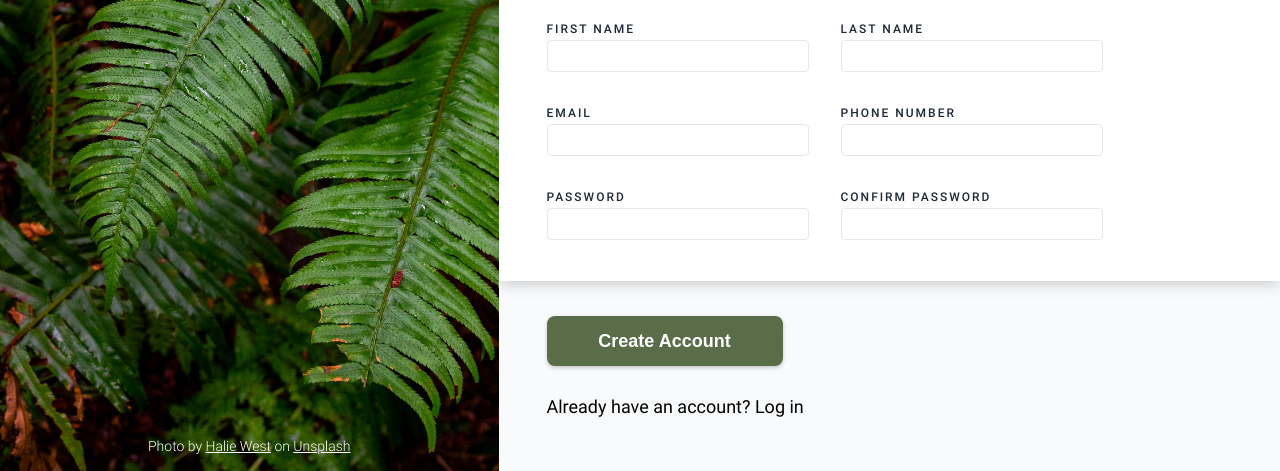
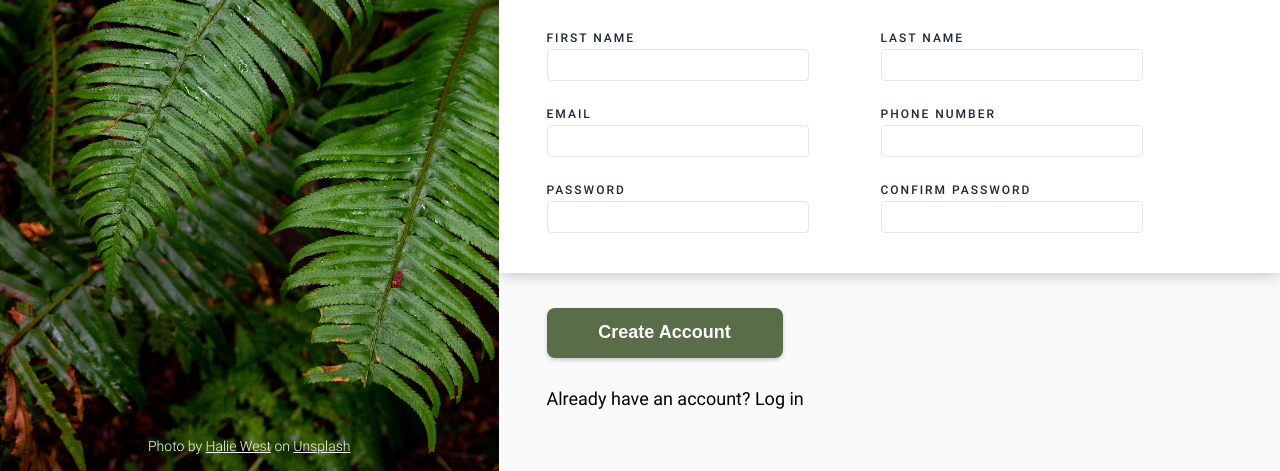
Before and after one commit to liyiz/TOP-SignupForm, a plain HTML site: page index.html in a window 1280 px wide. Shown: the part 329-800 px from the top of the page. Drawn offline with Linux system fonts and the light colour scheme.

Commit message:
Add padding for form section

```diff
--- a/formstyles.css
+++ b/formstyles.css
@@ -194,7 +194,7 @@ main {
 }
 
 .panel.form {
-    flex: content;
+    flex: 0 1 300px;
     display: flex;
     flex-direction: column;
     align-content: flex-start;
@@ -276,7 +276,9 @@ main {
 .panel.form > form {
     display: flex;
     flex-wrap: wrap;
-    gap: 2rem;
+    gap: 1.5rem 4.5rem;
+    justify-content: flex-start;
+    padding-bottom: 1rem;
 }
 
 .panel.form .form-field {
```
